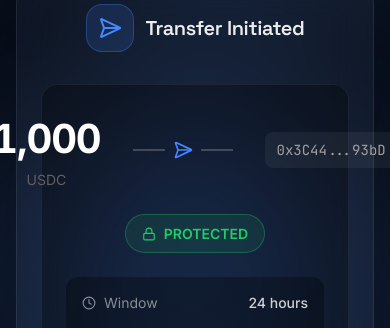
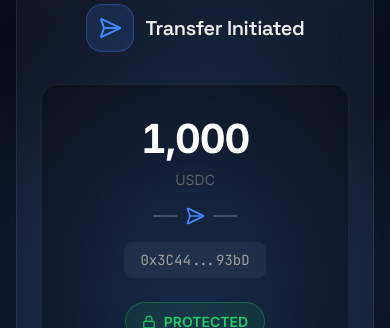
Before and after one commit to calvinrewindx/rewindx-landing, a Next.js app: page /demo in a window 390 px wide. Both pictures are taken after a click on the button "Autoplay Demo". Shown: the part 329-657 px from the top of the page. Built offline with nearby package versions, Linux system fonts and the light colour scheme.

Commit message:
fix: mobile layout for transfer scene and audit trail

```diff
--- a/src/app/components/demo/UnderTheHood.tsx
+++ b/src/app/components/demo/UnderTheHood.tsx
@@ -151,17 +151,17 @@
             </div>
 
             <div
-              className="space-y-1.5"
-              style={{ fontFamily: 'var(--font-jetbrains-mono)', fontSize: '10px' }}
+              className="space-y-2"
+              style={{ fontFamily: 'var(--font-jetbrains-mono)', fontSize: '9px' }}
             >
               {AUDIT_TRAIL.map((event, i) => (
                 <div
                   key={i}
-                  className="flex items-center gap-2 transition-opacity duration-300"
+                  className="flex flex-col sm:flex-row sm:items-center gap-0.5 sm:gap-2 transition-opacity duration-300"
                   style={{ opacity: i < visibleEvents ? 1 : 0.3 }}
                 >
                   <span style={{ color: 'rgba(255,255,255,0.3)' }}>{event.time}</span>
-                  <span style={{ color: 'var(--text-muted)' }}>{event.event}</span>
+                  <span style={{ color: 'var(--text-muted)', wordBreak: 'break-all' }}>{event.event}</span>
                 </div>
               ))}
             </div>
--- a/src/app/components/demo/scenes/TransferScene.tsx
+++ b/src/app/components/demo/scenes/TransferScene.tsx
@@ -24,21 +24,21 @@
 
       {/* Card */}
       <div className="demo-inner-card max-w-lg mx-auto">
-        {/* Transfer Flow */}
-        <div className="flex items-center justify-center gap-4 mb-6">
+        {/* Transfer Flow - stacked on mobile */}
+        <div className="flex flex-col items-center gap-4 mb-6">
           <div className="text-center">
             <div className="demo-big-number" style={{ color: '#fff', fontSize: '2.5rem' }}>
               {SCENARIO.transfer.amount.toLocaleString()}
             </div>
             <div style={{ color: 'var(--text-muted)', fontSize: '0.875rem' }}>{SCENARIO.transfer.token}</div>
           </div>
-          <div className="flex items-center gap-2 px-4">
-            <div className="w-8 h-0.5" style={{ background: 'rgba(255,255,255,0.2)' }} />
+          <div className="flex items-center gap-2">
+            <div className="w-6 h-0.5" style={{ background: 'rgba(255,255,255,0.2)' }} />
             <SendHorizontal size={20} style={{ color: '#4488ff' }} />
-            <div className="w-8 h-0.5" style={{ background: 'rgba(255,255,255,0.2)' }} />
+            <div className="w-6 h-0.5" style={{ background: 'rgba(255,255,255,0.2)' }} />
           </div>
           <code
-            className="text-sm px-3 py-2 rounded-lg"
+            className="text-sm px-4 py-2 rounded-lg"
             style={{ background: 'rgba(255,255,255,0.05)', color: 'var(--text-secondary)', fontFamily: 'var(--font-jetbrains-mono)' }}
           >
             {SCENARIO.transfer.recipient}
```
